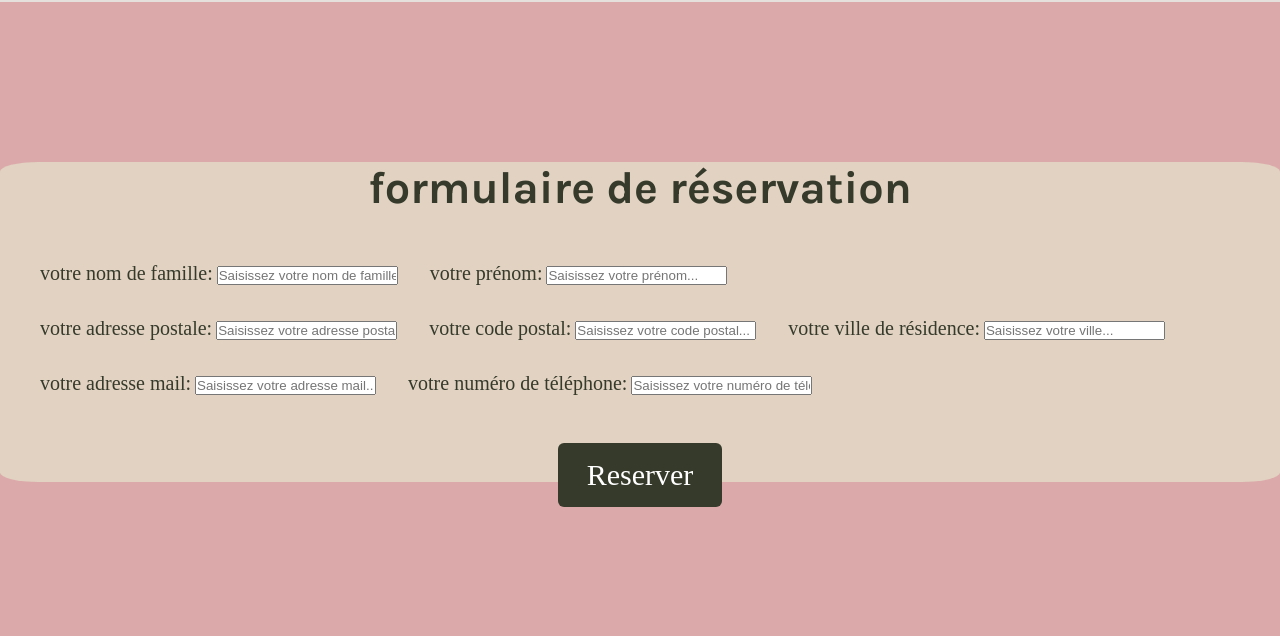
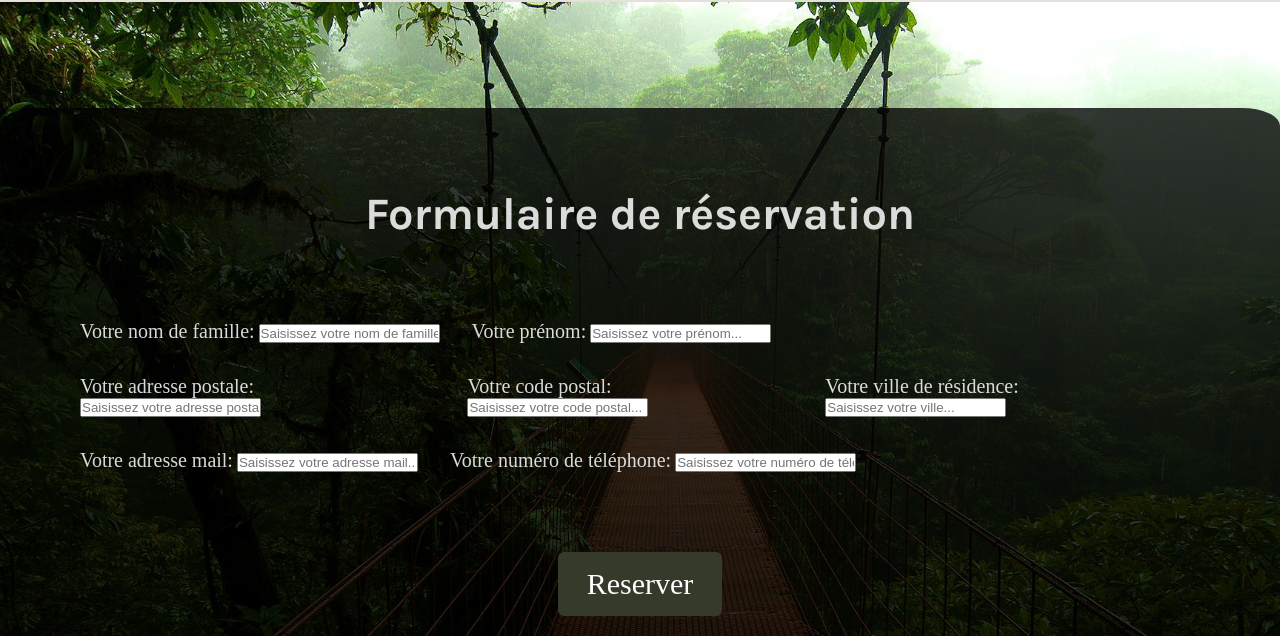
Before and after one commit to Dev-IT-Seb/Examen-Front-End, a website: page pages/formulaire.html in a window 1280 px wide. Shown: the part 70-706 px from the top of the page. Drawn offline with Linux system fonts and the light colour scheme.

Commit message:
(style) add style form and background

```diff
--- a/assets/abstracts/_colors.scss
+++ b/assets/abstracts/_colors.scss
@@ -14,3 +14,5 @@ $ColorFormPageHome : #000000;
 $ColorH2OffresFeu : #000000;
 $ColorDetailOffreFeu : #000000;
 $ColorTxtContact : #000000;
+$BackgroundFormPageBlock : #000000c7;
+$ColorFormPageBlock : #ffffffd8;
--- a/assets/pages/_formulaire.scss
+++ b/assets/pages/_formulaire.scss
@@ -4,28 +4,41 @@
 @use "../abstracts/mixins" as *;
 //------------------------------------//
 .formulaire {
-    background-color: $BackgroundColorForm;
+    //background
+    background-image: url("../../assets/images/formulaire/chemin.jpg");
+    background-size: cover;
+    background-repeat: no-repeat;
+    background-position: center;
+    height: 100vh;
+    //
     display: flex;
     justify-content: center;
-    padding-top: 10rem;
-    padding-bottom: 10rem;
+    align-items: center;
 
     .container-formulaire {
+        padding: 5rem;
+        gap: 5rem;
         display: flex;
         flex-direction: column;
+        justify-content: center;
         align-items: center;
-        background-color: $InputColor;
-        width: 100rem;
-        height: 20rem;
+        background-color: $BackgroundFormPageBlock;
         border-radius: 3%;
+
+        .container-title {
+            text-align: center;
+            font-family: $KarlaBold;
+            font-size: 30px;
+            color: $ColorFormPageBlock;
+        }
+        h1::first-letter{
+            text-transform: uppercase;
+        }
 
         .form-reservation {
             display: flex;
             flex-direction: column;
-            width: 75rem;
             gap: 2rem;
-            padding-bottom: 3rem;
-            padding-top: 3rem;
         }
 
         .container {
@@ -34,32 +47,53 @@
             flex-direction: row;
         }
 
-        .container-title {
-            text-align: center;
-            font-family: $KarlaBold;
-            font-size: 30px;
-            color: $primaryColor;
-        }
-
         label {
             font-size: 20px;
             font-family: $KarlaRegular;
-            color: $primaryColor;
+            color: $ColorFormPageBlock;
         }
+
         .lastname {
             padding-right: 2rem;
         }
+
+        .lastname::first-letter {
+            text-transform: uppercase;
+        }
+
         .adress-postal {
             padding-right: 2rem;
         }
+
+        .adress-postal::first-letter {
+            text-transform: uppercase;
+        }
+
         .code-postal {
             padding-right: 2rem;
         }
+
+        .code-postal::first-letter {
+            text-transform: uppercase;
+        }
+
         .courriel {
             padding-right: 2rem;
         }
-        .input {
-            width: 10rem;
+
+        .courriel::first-letter {
+            text-transform: uppercase;
+        }
+
+        .firstname::first-letter {
+            text-transform: uppercase;
+        }
+
+        .residence::first-letter {
+            text-transform: uppercase;
+        }
+        .number-phone::first-letter {
+            text-transform: uppercase;
         }
     }
 }
--- a/pages/formulaire.html
+++ b/pages/formulaire.html
@@ -62,7 +62,7 @@
 								<input type="text" id="nom" name="nom" placeholder="Saisissez votre nom de famille...">
 							</div>
 							<!--- PRENOM --->
-							<div>
+							<div class="firstname">
 								<label for="prenom">votre prénom:</label>
 								<input type="text" id="prenom" name="prenom" placeholder="Saisissez votre prénom...">
 							</div>
@@ -77,7 +77,7 @@
 								<label for="codepostal">votre code postal:</label>
 								<input type="text" id="codepostal" name="codepostal" placeholder="Saisissez votre code postal...">
 							</div>
-							<div>
+							<div class="residence">
 								<label for="ville">votre ville de résidence:</label>
 								<input type="text" id="ville" name="ville" placeholder="Saisissez votre ville...">
 							</div>
@@ -88,7 +88,7 @@
 								<label for="email">votre adresse mail:</label>
 								<input type="text" id="email" name="email" placeholder="Saisissez votre adresse mail...">
 							</div>
-							<div>
+							<div class="number-phone">
 								<label for="text">votre numéro de téléphone:</label>
 								<input type="text" name="text" id="text" placeholder="Saisissez votre numéro de téléphone...">
 							</div>
```
Also changed, not shown: assets/images/formulaire/chemin.jpg (added), css/styles.css, 1 other file.
